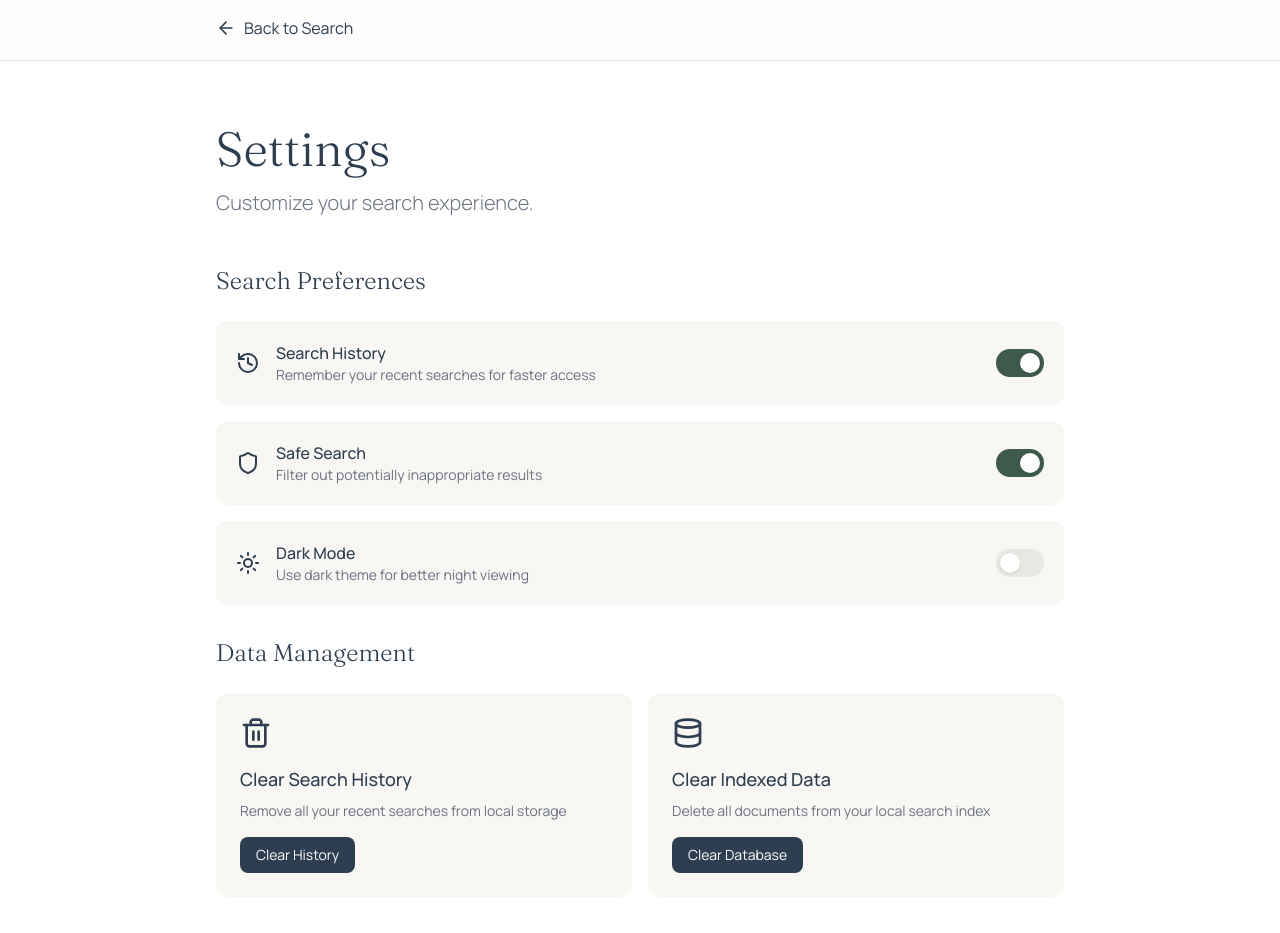
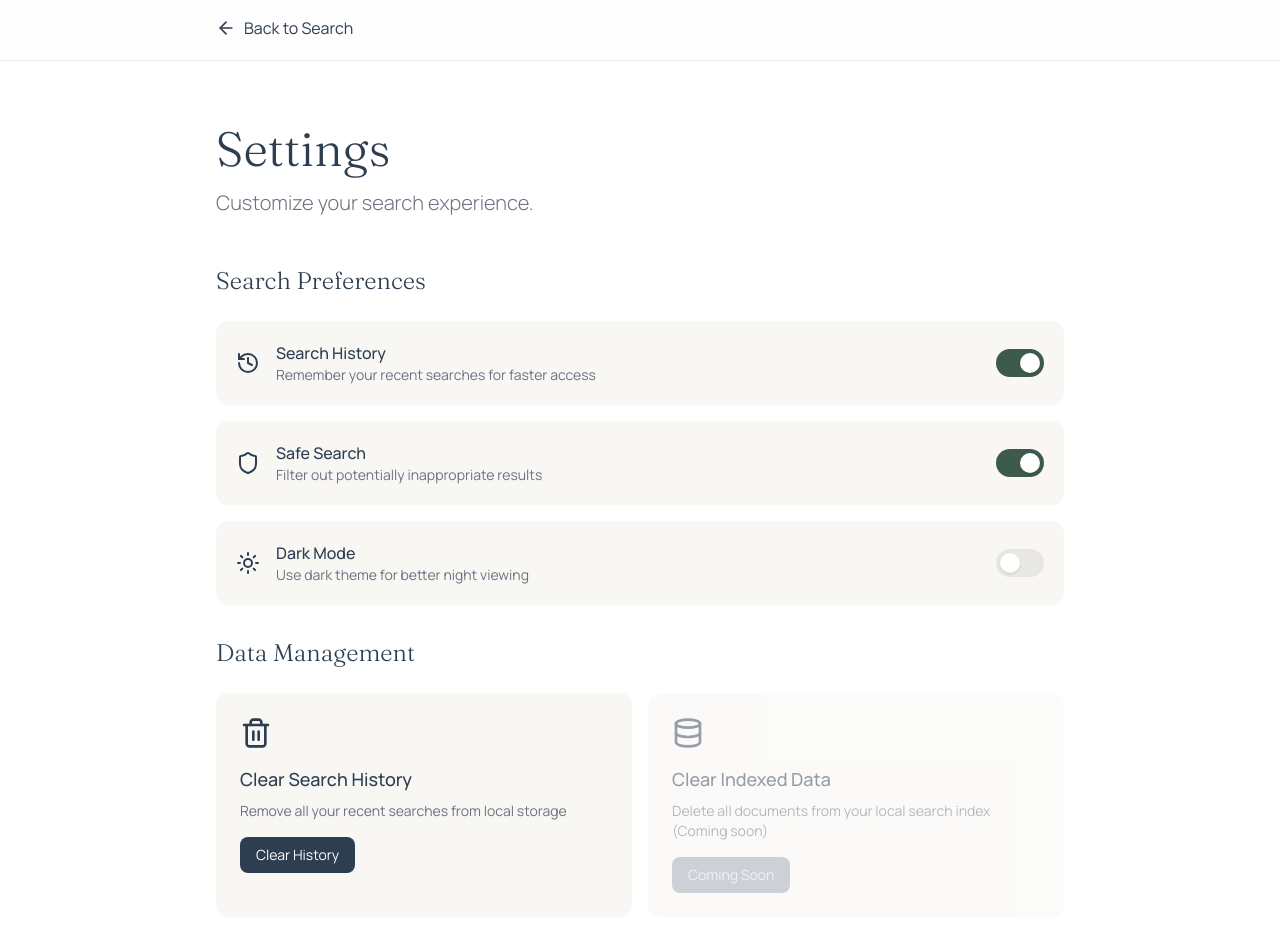
Before and after one commit to DevDad-Main/Apex, a React (Vite) app in the folder client/: page /settings in a window 1280 px wide. Shown: the top 933 px of the page. Built offline with nearby package versions, Linux system fonts and the light colour scheme; no server answers.

Commit message:
Backend/Frontend changes.
Frontend Settings Page:
- Greyed out with opacity-50
- Disabled with cursor-not-allowed
- Label changed to "Coming Soon"
Backend:
- Fix incorrect import uses.

```diff
--- a/client/src/components/Settings.tsx
+++ b/client/src/components/Settings.tsx
@@ -250,7 +250,7 @@ export default function Settings() {
                   </button>
                 </div>
 
-                <div className="bg-[#F8F7F4] dark:bg-[#1A1D24] p-6 rounded-xl">
+                <div className="bg-[#F8F7F4] dark:bg-[#1A1D24] p-6 rounded-xl opacity-50">
                   <Database className="w-8 h-8 text-[#2D3E50] dark:text-white mb-4" />
                   <h3
                     className="text-lg text-[#2D3E50] dark:text-white mb-2"
@@ -262,14 +262,14 @@ export default function Settings() {
                     className="text-[#6B7280] dark:text-[#9CA3AF] text-sm mb-4"
                     style={{ fontFamily: "'Manrope', sans-serif" }}
                   >
-                    Delete all documents from your local search index
+                    Delete all documents from your local search index (Coming soon)
                   </p>
                   <button
-                    onClick={clearDatabase}
-                    className="px-4 py-2 bg-[#2D3E50] dark:bg-white text-white dark:text-[#0F1115] rounded-lg text-sm hover:opacity-90 transition-opacity"
+                    disabled
+                    className="px-4 py-2 bg-gray-400 text-gray-200 rounded-lg text-sm cursor-not-allowed"
                     style={{ fontFamily: "'Manrope', sans-serif" }}
                   >
-                    Clear Database
+                    Coming Soon
                   </button>
                 </div>
               </div>
```
Also changed, not shown: 2 other files (tests, documents, lock files or other folders).
